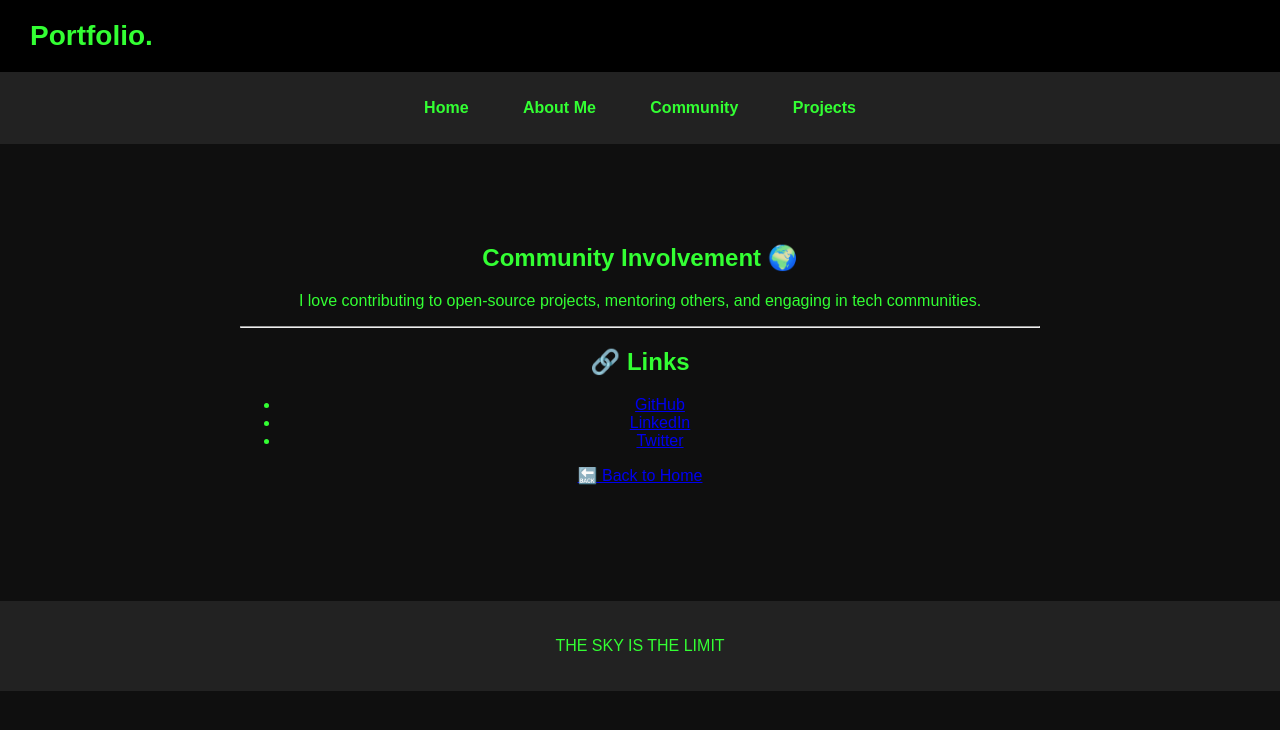
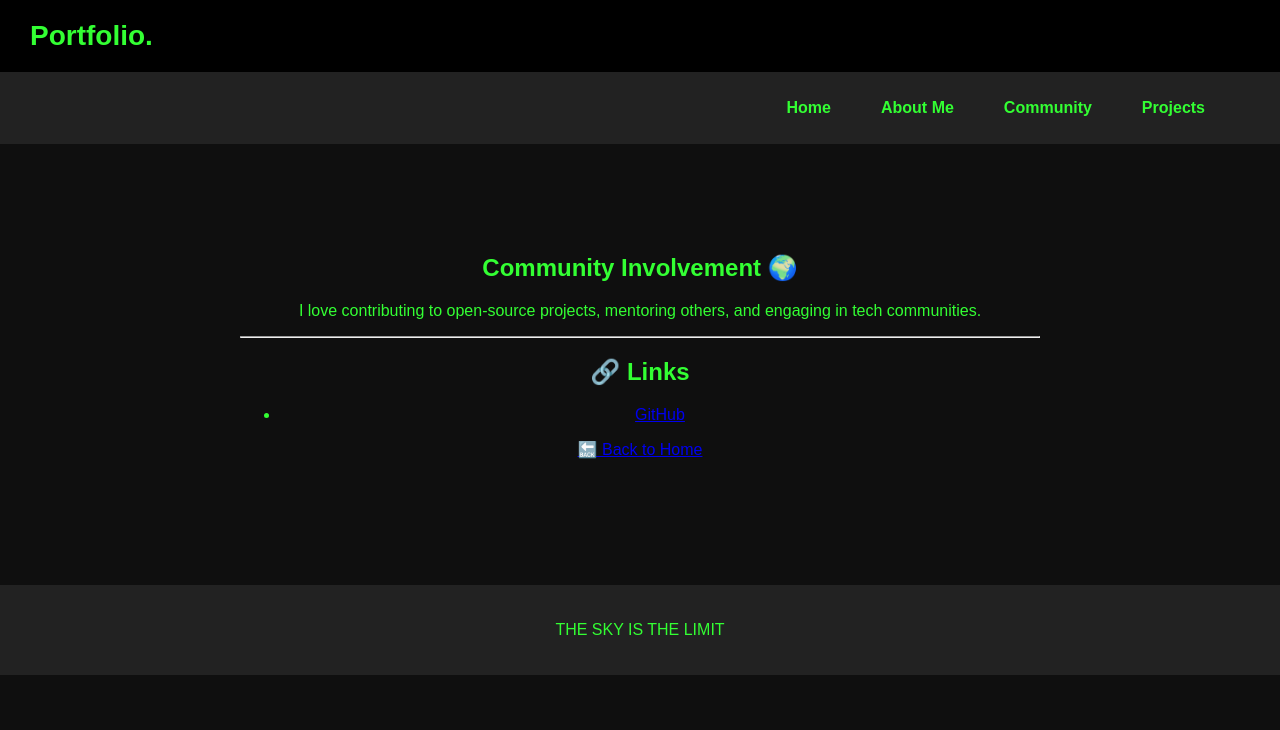
Before and after one commit to calvin1011/calvinssendawula.github.io, a Jekyll site: the page built from community.md, in a window 1280 px wide. Shown: the top 730 px of the page. Built offline with Jekyll 4.4.1, drawn with Linux system fonts in a browser that asks for light colours.

Commit message:
moved tabs to the right

```diff
--- a/community.md
+++ b/community.md
@@ -10,7 +10,7 @@ I love contributing to open-source projects, mentoring others, and engaging in t
 
 ## **🔗 Links**
 - [GitHub](https://github.com/yourusername)
-- [LinkedIn](https://linkedin.com/in/yourhandle)
-- [Twitter](https://twitter.com/yourhandle)
+
+
 
 [🔙 Back to Home](index.md)
--- a/styles.css
+++ b/styles.css
@@ -6,7 +6,7 @@ body {
     color: #33ff33;
 }
 
-/* ===== HEADER - Move "Portfolio" to the Left ===== */
+/* ===== HEADER - Move "Portfolio" to the Left & Nav to the Right ===== */
 header {
     background-color: black;
     color: #33ff33;
@@ -16,21 +16,23 @@ header {
     padding: 20px 30px;
 }
 
-/* Make Portfolio text larger and bold */
+/* "Portfolio" text styling */
 header h1 {
     margin: 0;
     font-size: 28px;
     font-weight: bold;
 }
 
-/* ===== NAVIGATION BAR - Add Spacing ===== */
+/* ===== NAVIGATION BAR - Move Tabs to the Right ===== */
 nav {
     background-color: #222;
-    padding: 15px;
-    text-align: center;
-    margin-bottom: 30px; /* Add spacing below navigation */
+    display: flex;
+    justify-content: flex-end; /* Align tabs to the right */
+    /* Add spacing from the right */
+    padding: 15px 50px 15px 15px;
 }
 
+/* Navigation Links */
 nav a {
     color: #33ff33;
     text-decoration: none;
@@ -45,11 +47,11 @@ nav a:hover {
     border-radius: 5px;
 }
 
-/* ===== SECTION SPACING ===== */
+/* ===== SECTION SPACING - Add More Space Between Elements ===== */
 section {
-    padding: 50px 20px; /* Add more padding inside each section */
-    margin: 30px auto; /* Add spacing between sections */
-    max-width: 800px; /* Prevents content from stretching too wide */
+    padding: 50px 20px; /* More padding inside each section */
+    margin: 40px auto; /* More spacing between sections */
+    max-width: 800px; /* Keeps content centered */
     text-align: center;
 }
 
@@ -64,7 +66,7 @@ section {
     overflow: hidden;
     display: inline-block;
     animation: blink 0.8s infinite;
-    margin-top: 30px; /* Add space above the typing effect */
+    margin-top: 40px; /* Add more space above typing effect */
 }
 
 /* Cursor Blinking Animation */
@@ -76,7 +78,7 @@ section {
 .project-card {
     border: 1px solid #33ff33;
     padding: 25px;
-    margin: 25px 0; /* Increase spacing between project cards */
+    margin: 30px 0; /* More spacing between project cards */
     border-radius: 5px;
     text-align: left;
 }
@@ -87,5 +89,5 @@ footer {
     color: #33ff33;
     padding: 20px;
     text-align: center;
-    margin-top: 50px; /* Add space before the footer */
+    margin-top: 60px; /* Add more space before the footer */
 }
```
